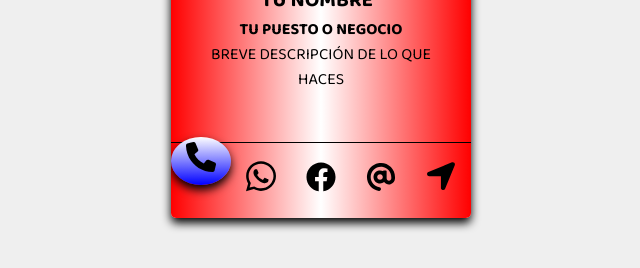
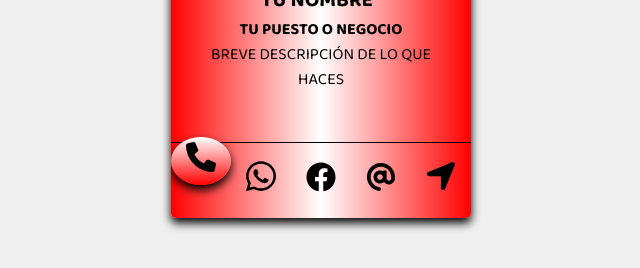
Before and after one commit to Felipe021284/3, a plain HTML site: page index.html in a window 1280 px wide. In both pictures the pointer is over the link 520 px from the left and 562 px from the top of the page. Shown: the part 362-630 px from the top of the page, without its empty margins (319-959 px from the left). Drawn offline with Linux system fonts and the light colour scheme.

Commit message:
Update index.html

```diff
--- a/index.html
+++ b/index.html
@@ -143,7 +143,7 @@ background-image: var(--gradiente);
 
 background-image: var(--gradiente);
 
-    --gradiente: linear-gradient(to top,blue,white
+    --gradiente: linear-gradient(to top,red,white
     );
      box-shadow: 0 5px 10px rgba(0,0,0,1);
     transform: translateY(-20px);
```
